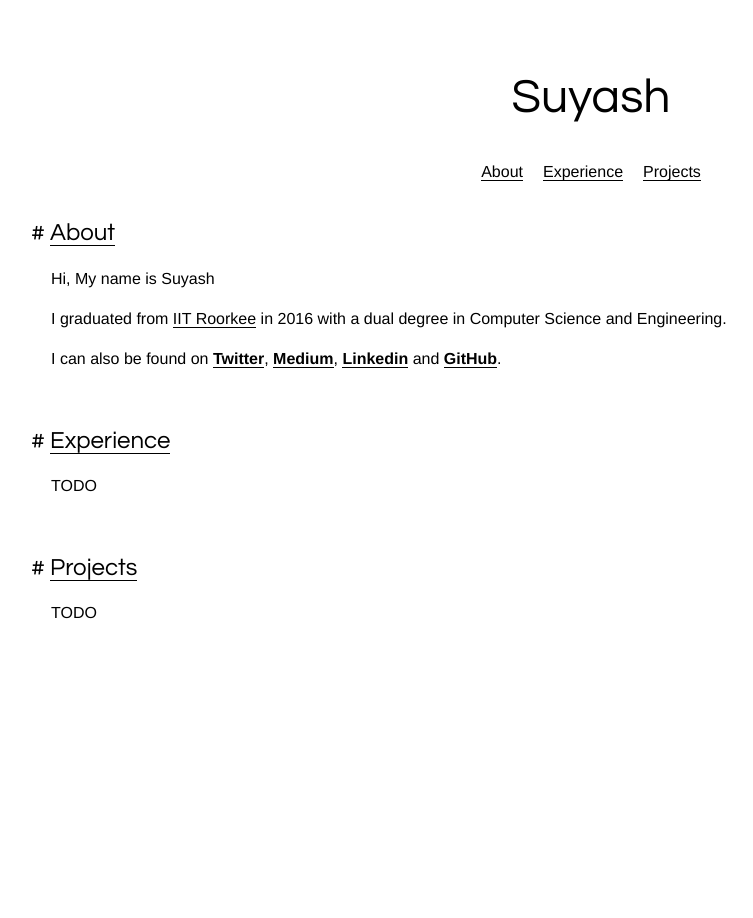
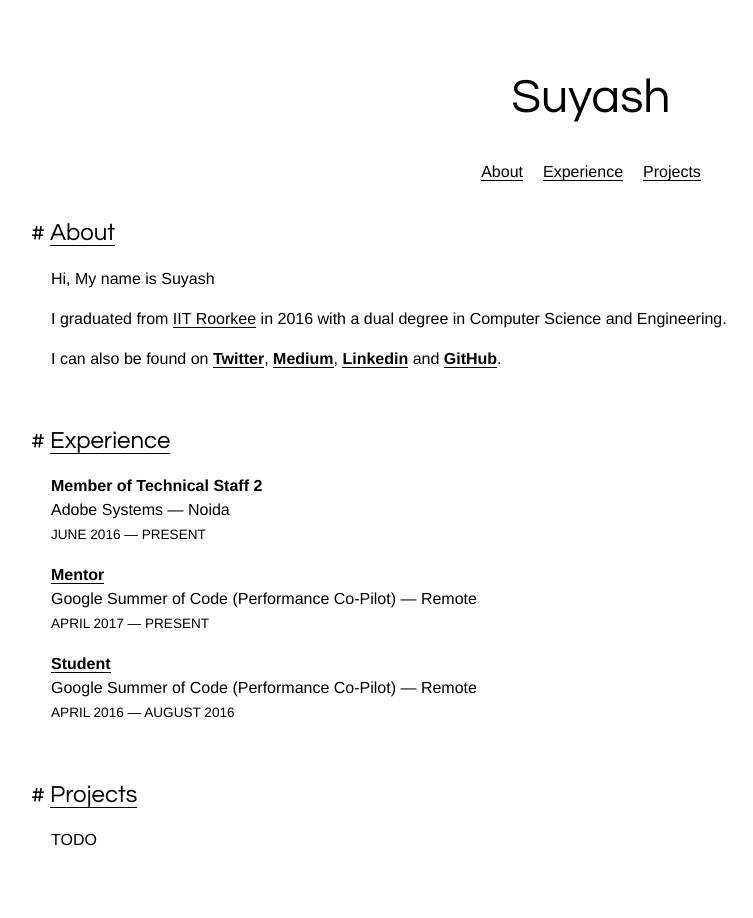
Before and after one commit to suyash/suyash.github.io, a Jekyll site: the page built from index.html, in a window 1280 px wide. Shown: the whole page, without its empty margins (49-802 px from the left). Built offline with Jekyll 4.4.1, drawn with Linux system fonts in a browser that asks for light colours.

Commit message:
experience

```diff
--- /dev/null
+++ b/_data/experience.yml
@@ -0,0 +1,19 @@
+- name: Adobe Systems
+  location: Noida
+  position: Member of Technical Staff 2
+  start: June 2016
+  end: present
+
+- name: Google Summer of Code (Performance Co-Pilot)
+  location: Remote
+  position: Mentor
+  start: April 2017
+  end: present
+  link: https://summerofcode.withgoogle.com/projects/#4556792928403456
+
+- name: Google Summer of Code (Performance Co-Pilot)
+  location: Remote
+  position: Student
+  start: April 2016
+  end: August 2016
+  link: https://summerofcode.withgoogle.com/archive/2016/projects/5093214348378112/
--- a/_includes/experience.md
+++ b/_includes/experience.md
@@ -1,3 +1,12 @@
 ## [Experience](#experience)
 
-TODO
+{% for e in site.data.experience %}
+
+{% if e.link %}
+__[{{e.position}}]({{e.link}})__
+{% else %}
+__{{e.position}}__
+{% endif %} <br> {{e.name}} — {{e.location}}<br>
+_{{e.start}} — {{e.end}}_
+
+{% endfor %}
--- a/css/base.scss
+++ b/css/base.scss
@@ -66,3 +66,11 @@ section {
 		line-height: 1.5rem;
 	}
 }
+
+#experience {
+	em {
+		font-style: normal;
+		text-transform: uppercase;
+		font-size: 0.85em;
+	}
+}
```
